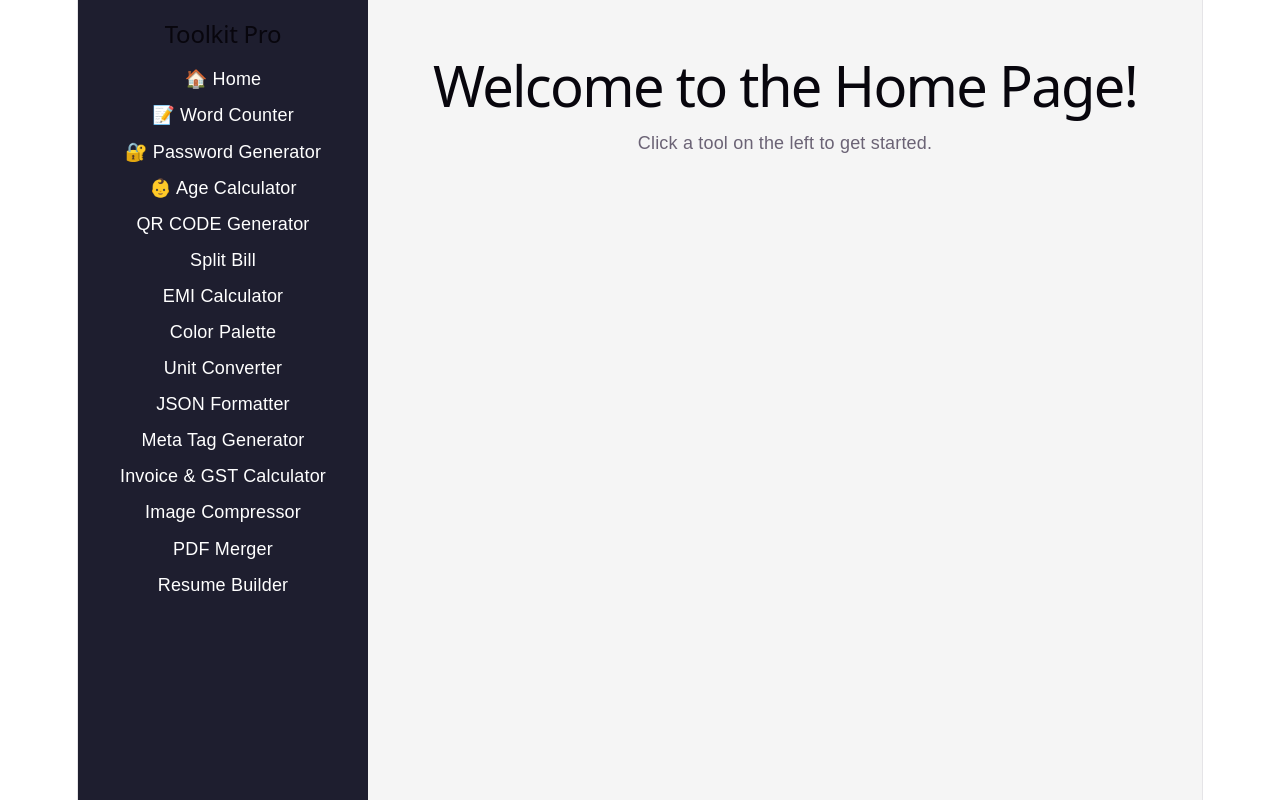
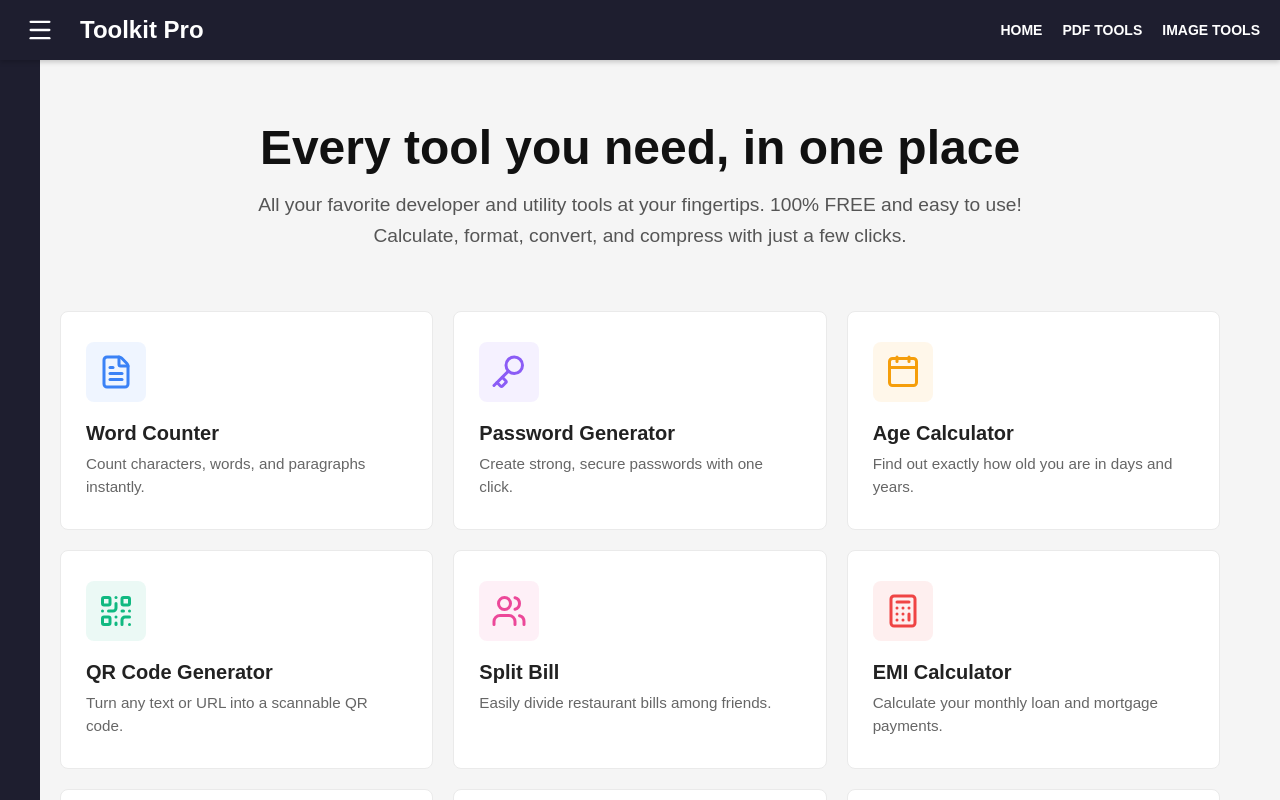
Before and after one commit to AjimTamboli-Web/all-in-one-toolkit, a React (Vite) app: page / in a window 1280 px wide. Shown: the top 800 px of the page. Built offline with nearby package versions, Linux system fonts and the light colour scheme.

Commit message:
Home page implemented

```diff
--- a/src/App.jsx
+++ b/src/App.jsx
@@ -1,9 +1,11 @@
-// 1. Import Routes and Route from the router library
-// 20. Notice we added 'Link' to our import here!
+import { useState } from 'react'
 import { Routes, Route, Link } from 'react-router-dom'
 
-// 11. IMPORT YOUR NEW COMPONENT
-// The './' means "look in the current folder, then go to components folder"
+// Import icons for our Menu Bar
+import { Menu, X } from 'lucide-react'
+
+// Import all our tools
+import Home from './components/Home'
 import WordCounter from './components/WordCounter'
 import PasswordGenerator from './components/PasswordGenerator'
 import AgeCalculator from './components/AgeCalculator'
@@ -19,122 +21,117 @@ import ImageCompressor from './components/ImageCompressor'
 import PDFMerger from './components/PDFMerger'
 import ResumeBuilder from './components/ResumeBuilder'
 
-// 2. Export our App function as the default export so main.jsx can use it
 export default function App() {
+  // STATE: Is the sidebar open or closed? (Starts closed)
+  const [isSidebarOpen, setIsSidebarOpen] = useState(false)
+
+  // A helper function to close the sidebar whenever a link is clicked
+  const closeSidebar = () => setIsSidebarOpen(false)
+
   return (
-    <div style={{
-      display: 'flex', minHeight: '100vh',
-      fontFamily: 'sans-serif'
+    // We changed this to flexDirection: 'column' so the header stays on top
+    <div style={{ display: 'flex', flexDirection: 'column', minHeight: '100vh', fontFamily: 'sans-serif' }}>
+
+      {/* --- TOP MENU BAR --- */}
+      <header style={{
+        background: '#1e1e2f',
+        color: 'white',
+        padding: '15px 20px',
+        display: 'flex',
+        alignItems: 'center',
+        justifyContent: 'space-between', // Pushes the logo left, and our new link right
+        boxShadow: '0 2px 5px rgba(0,0,0,0.2)',
+        position: 'sticky',
+        top: 0,
+        zIndex: 100
       }}>
 
+        {/* Left Side: Hamburger Menu & Logo */}
+        <div style={{ display: 'flex', alignItems: 'center', gap: '20px' }}>
+          <button
+            onClick={() => setIsSidebarOpen(!isSidebarOpen)}
+            style={{ background: 'transparent', border: 'none', color: 'white', cursor: 'pointer', display: 'flex', alignItems: 'center' }}
+          >
+            {isSidebarOpen ? <X size={28} /> : <Menu size={28} />}
+          </button>
 
-      {/* 21. --- THIS IS OUR SIDEBAR NAVIGATION --- */}
-      <nav style={{ width: '250px', background: '#1e1e2f', color: 'white', padding: '20px' }}>
-        <h2>Toolkit Pro</h2>
+          {/* We wrapped the Logo in a <Link> so clicking it goes Home! */}
+          <Link to="/" style={{ textDecoration: 'none', color: 'white' }}>
+            <h2 style={{ margin: 0, cursor: 'pointer' }}>Toolkit Pro</h2>
+          </Link>
+        </div>
 
-        <ul style={{ listStyle: 'none', padding: 0, display: 'flex', flexDirection: 'column', gap: '10px' }}>
-          <li>
-            {/* Link replaces the standard HTML <a> tag */}
-            <Link to="/" style={{ color: 'white', textDecoration: 'none' }}>🏠 Home</Link>
-          </li>
-          <li>
-            <Link to="/word-counter" style={{ color: 'white', textDecoration: 'none' }}>📝 Word Counter</Link>
-          </li>
-          <li>
-            <Link to="/password-generator" style={{ color: 'white', textDecoration: 'none' }}> 🔐 Password Generator </Link>
-          </li>
-          <li>
-            <Link to="/age-calculator" style={{ color: 'white', textDecoration: 'none' }}> 👶 Age Calculator </Link>
-          </li>
-          <li>
-            <Link to="/qr-code" style={{ color: 'white', textDecoration: 'none' }}> QR CODE Generator</Link>
-          </li>
-          <li>
-            <Link to="/split-bill" style={{ color: 'white', textDecoration: 'none' }}> Split Bill</Link>
-          </li>
-          <li>
-            <Link to="/emi-calculator" style={{ color: 'white', textDecoration: 'none' }}> EMI Calculator </Link>
-          </li>
-          <li>
-            <Link to="/color-palette" style={{ color: 'white', textDecoration: 'none' }}> Color Palette</Link>
-          </li>
-          <li>
-            <Link to="/unit-converter" style={{ color: 'white', textDecoration: 'none' }}> Unit Converter</Link>
-          </li>
-          <li>
-            <Link to="/json-formatter" style={{ color: 'white', textDecoration: 'none' }}> JSON Formatter</Link>
-          </li>
-          <li>
-            <Link to="/meta-tag-generator" style={{ color: 'white', textDecoration: 'none' }}> Meta Tag Generator</Link>
-          </li>
-          <li>
-            <Link to="/invoice-gst" style={{ color: 'white', textDecoration: 'none' }}> Invoice & GST Calculator</Link>
-          </li>
-          <li>
-            <Link to="/image-compressor" style={{ color: 'white', textDecoration: 'none' }}>Image Compressor</Link>
-          </li>
-          <li>
-            <Link to="/pdf-merger" style={{ color: 'white', textDecoration: 'none' }}>PDF Merger</Link>
-          </li>
-          <li>
-            <Link to="/resume-builder" style={{ color: 'white', textDecoration: 'none' }}>Resume Builder</Link>
-          </li>
+        {/* Right Side: Quick Links (Like iLovePDF!) */}
+        <div style={{ display: 'flex', gap: '20px', fontSize: '14px', fontWeight: 'bold' }}>
+          <Link to="/" style={{ textDecoration: 'none', color: 'white' }}>HOME</Link>
+          <Link to="/pdf-merger" style={{ textDecoration: 'none', color: 'white' }}>PDF TOOLS</Link>
+          <Link to="/image-compressor" style={{ textDecoration: 'none', color: 'white' }}>IMAGE TOOLS</Link>
+        </div>
+
+      </header>
+
+
+      {/* --- MAIN LAYOUT WRAPPER --- */}
+      <div style={{ display: 'flex', flex: 1, position: 'relative' }}>
+
+        {/* --- SIDEBAR NAVIGATION --- */}
+        <nav style={{
+          width: '250px',
+          background: '#1e1e2f',
+          color: 'white',
+          padding: '20px',
+          position: 'absolute', // Makes it float over the content instead of pushing it
+          top: 0,
+          bottom: 0,
+          left: isSidebarOpen ? '0' : '-250px', // The CSS magic that slides it in and out!
+          transition: 'left 0.3s ease', // Smooth sliding animation
+          zIndex: 90,
+          boxShadow: isSidebarOpen ? '4px 0 10px rgba(0,0,0,0.2)' : 'none',
+          overflowY: 'auto' // Lets you scroll if the list gets too long
+        }}>
+
+          <ul style={{ listStyle: 'none', padding: 0, display: 'flex', flexDirection: 'column', gap: '15px' }}>
+            <li><Link to="/" onClick={closeSidebar} style={{ color: 'white', textDecoration: 'none' }}>🏠 Home Dashboard</Link></li>
+            <li><Link to="/word-counter" onClick={closeSidebar} style={{ color: 'white', textDecoration: 'none' }}>📝 Word Counter</Link></li>
+            <li><Link to="/password-generator" onClick={closeSidebar} style={{ color: 'white', textDecoration: 'none' }}>🔐 Password Generator</Link></li>
+            <li><Link to="/age-calculator" onClick={closeSidebar} style={{ color: 'white', textDecoration: 'none' }}>👶 Age Calculator</Link></li>
+            <li><Link to="/qr-code" onClick={closeSidebar} style={{ color: 'white', textDecoration: 'none' }}>📲 QR Generator</Link></li>
+            <li><Link to="/split-bill" onClick={closeSidebar} style={{ color: 'white', textDecoration: 'none' }}>🍕 Split Bill</Link></li>
+            <li><Link to="/emi-calculator" onClick={closeSidebar} style={{ color: 'white', textDecoration: 'none' }}>🏦 EMI Calculator</Link></li>
+            <li><Link to="/color-palette" onClick={closeSidebar} style={{ color: 'white', textDecoration: 'none' }}>🎨 Color Palette</Link></li>
+            <li><Link to="/unit-converter" onClick={closeSidebar} style={{ color: 'white', textDecoration: 'none' }}>⚖️ Unit Converter</Link></li>
+            <li><Link to="/json-formatter" onClick={closeSidebar} style={{ color: 'white', textDecoration: 'none' }}>{ } JSON Formatter</Link></li>
+            <li><Link to="/meta-tag-generator" onClick={closeSidebar} style={{ color: 'white', textDecoration: 'none' }}>🏷️ Meta Tags</Link></li>
+            <li><Link to="/invoice-gst" onClick={closeSidebar} style={{ color: 'white', textDecoration: 'none' }}>🧾 Invoice / GST</Link></li>
+            <li><Link to="/image-compressor" onClick={closeSidebar} style={{ color: 'white', textDecoration: 'none' }}>🖼️ Image Compressor</Link></li>
+            <li><Link to="/pdf-merger" onClick={closeSidebar} style={{ color: 'white', textDecoration: 'none' }}>📄 PDF Merger</Link></li>
+            <li><Link to="/resume-builder" onClick={closeSidebar} style={{ color: 'white', textDecoration: 'none' }}>💼 Resume Builder</Link></li>
           </ul>
         </nav>
 
-      {/* 22--- THIS IS OUR MAIN CONTENT AREA --- */}
-      <main style={{ flex: 1, padding: '40px', background: '#f5f5f5' }}>
-
-        {/*
-        Routes acts like a switch statement.
-        It looks at the URL in the browser and decides what to show.
-      */}
+        {/* --- MAIN CONTENT AREA --- */}
+        {/* By adding width: '100%', it takes up the full screen now! */}
+        <main style={{ flex: 1, padding: '40px', background: '#f5f5f5', width: '100%', overflowX: 'hidden' }}>
           <Routes>
-          {/* When the URL is exacty "/" (the home page), show this text */}
-
-          <Route path="/" element={
-            <div>
-              <h1> Welcome to the Home Page!</h1>
-              <p> Click a tool on the left to get started.</p>
-            </div>
-          } />
-
-          {/* We will add more routes here later, like: */}
-          {/* <Route path="/qr-code" element={<QRCodeGenerator />} /> */}
-
-
-          {/* 12. ADD THE ROUTE */}
-          {/* When the user goes to /word-counter in their browser, React will show the WordCounter component! */}
+            <Route path="/" element={<Home />} />
             <Route path="/word-counter" element={<WordCounter />} />
-
             <Route path="/password-generator" element={<PasswordGenerator />} />
-
             <Route path="/age-calculator" element={<AgeCalculator />} />
-
             <Route path="/qr-code" element={<QRCodeGenerator />} />
-
             <Route path="/split-bill" element={<SplitBill />} />
-
             <Route path="/emi-calculator" element={<EMICalculator />} />
-
             <Route path="/color-palette" element={<ColorPalette />} />
-
             <Route path="/unit-converter" element={<UnitConverter />} />
-
             <Route path="/json-formatter" element={<JSONFormatter />} />
-
             <Route path="/meta-tag-generator" element={<MetaTagGenerator />} />
-
             <Route path="/invoice-gst" element={<InvoiceGST />} />
-
             <Route path="/image-compressor" element={<ImageCompressor />} />
-
             <Route path="/pdf-merger" element={<PDFMerger />} />
-
             <Route path="/resume-builder" element={<ResumeBuilder />} />
           </Routes>
         </main>
 
       </div>
+    </div>
   )
 }
--- /dev/null
+++ b/src/components/Home.jsx
@@ -0,0 +1,109 @@
+import { Link } from 'react-router-dom'
+import {
+    FileText, Key, Calendar, QrCode, Users, Calculator,
+    Palette, Scale, Braces, Tags, Receipt, Image, FilePlus, Briefcase
+} from 'lucide-react'
+
+export default function Home() {
+    // 1. ADDED DESCRIPTIONS TO EVERY TOOL!
+    const tools = [
+        { name: 'Word Counter', path: '/word-counter', icon: <FileText size={36} />, color: '#3b82f6', desc: 'Count characters, words, and paragraphs instantly.' },
+        { name: 'Password Generator', path: '/password-generator', icon: <Key size={36} />, color: '#8b5cf6', desc: 'Create strong, secure passwords with one click.' },
+        { name: 'Age Calculator', path: '/age-calculator', icon: <Calendar size={36} />, color: '#f59e0b', desc: 'Find out exactly how old you are in days and years.' },
+        { name: 'QR Code Generator', path: '/qr-code', icon: <QrCode size={36} />, color: '#10b981', desc: 'Turn any text or URL into a scannable QR code.' },
+        { name: 'Split Bill', path: '/split-bill', icon: <Users size={36} />, color: '#ec4899', desc: 'Easily divide restaurant bills among friends.' },
+        { name: 'EMI Calculator', path: '/emi-calculator', icon: <Calculator size={36} />, color: '#ef4444', desc: 'Calculate your monthly loan and mortgage payments.' },
+        { name: 'Color Palette', path: '/color-palette', icon: <Palette size={36} />, color: '#14b8a6', desc: 'Generate random HEX colors for your design projects.' },
+        { name: 'Unit Converter', path: '/unit-converter', icon: <Scale size={36} />, color: '#6366f1', desc: 'Quickly convert between different measurements.' },
+        { name: 'JSON Formatter', path: '/json-formatter', icon: <Braces size={36} />, color: '#84cc16', desc: 'Beautify and minify your JSON data easily.' },
+        { name: 'Meta Tags', path: '/meta-tag-generator', icon: <Tags size={36} />, color: '#f43f5e', desc: 'Generate perfect SEO meta tags for your website.' },
+        { name: 'Invoice / GST', path: '/invoice-gst', icon: <Receipt size={36} />, color: '#eab308', desc: 'Add or remove GST from prices instantly.' },
+        { name: 'Image Compressor', path: '/image-compressor', icon: <Image size={36} />, color: '#06b6d4', desc: 'Reduce image file size without losing quality.' },
+        { name: 'PDF Merger', path: '/pdf-merger', icon: <FilePlus size={36} />, color: '#a855f7', desc: 'Combine multiple PDF documents into a single file.' },
+        { name: 'Resume Builder', path: '/resume-builder', icon: <Briefcase size={36} />, color: '#3b82f6', desc: 'Create a beautiful professional resume in minutes.' },
+    ]
+
+    return (
+        <div style={{ padding: '0 20px', maxWidth: '1400px', margin: '0 auto' }}>
+
+            {/* iLovePDF Style Header Section */}
+            <div style={{ textAlign: 'center', marginBottom: '60px', marginTop: '20px' }}>
+                <h1 style={{ fontSize: '3rem', color: '#111', margin: '0 0 15px 0', fontWeight: 'bold' }}>
+                    Every tool you need, in one place
+                </h1>
+                <p style={{ color: '#555', fontSize: '1.2rem', margin: 0, maxWidth: '800px', marginLeft: 'auto', marginRight: 'auto', lineHeight: '1.6' }}>
+                    All your favorite developer and utility tools at your fingertips. 100% FREE and easy to use!
+                    Calculate, format, convert, and compress with just a few clicks.
+                </p>
+            </div>
+
+            {/* Grid Layout upgraded to use wider cards (minmax 280px) */}
+            <div style={{
+                display: 'grid',
+                gridTemplateColumns: 'repeat(auto-fill, minmax(280px, 1fr))',
+                gap: '20px'
+            }}>
+
+                {tools.map((tool, index) => (
+                    <Link
+                        key={index}
+                        to={tool.path}
+                        style={{ textDecoration: 'none' }}
+                    >
+                        <div
+                            style={{
+                                background: 'white',
+                                border: '1px solid #eaeaea',
+                                borderRadius: '8px',
+                                padding: '30px 25px', // More padding
+                                display: 'flex',
+                                flexDirection: 'column',
+                                alignItems: 'flex-start', // Aligns everything to the left side!
+                                gap: '20px',
+                                cursor: 'pointer',
+                                transition: 'all 0.2s',
+                                height: '100%',
+                                boxSizing: 'border-box'
+                            }}
+                            // Hover effect: Adds a shadow and changes the border to match the icon color
+                            onMouseOver={(e) => {
+                                e.currentTarget.style.boxShadow = '0 10px 20px rgba(0,0,0,0.08)'
+                                e.currentTarget.style.borderColor = tool.color
+                            }}
+                            onMouseOut={(e) => {
+                                e.currentTarget.style.boxShadow = 'none'
+                                e.currentTarget.style.borderColor = '#eaeaea'
+                            }}
+                        >
+
+                            {/* Icon Container - Uses a neat trick to make the background a faded version of the icon color */}
+                            <div style={{
+                                color: tool.color,
+                                background: `${tool.color}15`, // The "15" at the end adds 15% transparency to the hex code!
+                                padding: '12px',
+                                borderRadius: '8px',
+                                display: 'flex',
+                                alignItems: 'center',
+                                justifyContent: 'center'
+                            }}>
+                                {tool.icon}
+                            </div>
+
+                            {/* Text Container */}
+                            <div>
+                                <h3 style={{ margin: '0 0 8px 0', color: '#222', fontSize: '1.25rem', fontWeight: 'bold' }}>
+                                    {tool.name}
+                                </h3>
+                                <p style={{ margin: 0, color: '#666', fontSize: '0.95rem', lineHeight: '1.5' }}>
+                                    {tool.desc}
+                                </p>
+                            </div>
+
+                        </div>
+                    </Link>
+                ))}
+
+            </div>
+        </div>
+    )
+}
--- a/src/index.css
+++ b/src/index.css
@@ -1,111 +1,39 @@
-:root {
-  --text: #6b6375;
-  --text-h: #08060d;
-  --bg: #fff;
-  --border: #e5e4e7;
-  --code-bg: #f4f3ec;
-  --accent: #aa3bff;
-  --accent-bg: rgba(170, 59, 255, 0.1);
-  --accent-border: rgba(170, 59, 255, 0.5);
-  --social-bg: rgba(244, 243, 236, 0.5);
-  --shadow:
-    rgba(0, 0, 0, 0.1) 0 10px 15px -3px, rgba(0, 0, 0, 0.05) 0 4px 6px -2px;
+/* src/index.css */
 
-  --sans: system-ui, 'Segoe UI', Roboto, sans-serif;
-  --heading: system-ui, 'Segoe UI', Roboto, sans-serif;
-  --mono: ui-monospace, Consolas, monospace;
-
-  font: 18px/145% var(--sans);
-  letter-spacing: 0.18px;
-  color-scheme: light dark;
-  color: var(--text);
-  background: var(--bg);
-  font-synthesis: none;
-  text-rendering: optimizeLegibility;
-  -webkit-font-smoothing: antialiased;
-  -moz-osx-font-smoothing: grayscale;
-
-  @media (max-width: 1024px) {
-    font-size: 16px;
-  }
+/* Reset default browser margins */
+html,
+body {
+  margin: 0;
+  padding: 0;
+  width: 100%;
+  height: 100%;
+  font-family: system-ui, -apple-system, BlinkMacSystemFont, 'Segoe UI', Roboto, sans-serif;
+  background-color: #f5f5f5;
+  /* Light grey background for the whole site */
 }
 
-@media (prefers-color-scheme: dark) {
-  :root {
-    --text: #9ca3af;
-    --text-h: #f3f4f6;
-    --bg: #16171d;
-    --border: #2e303a;
-    --code-bg: #1f2028;
-    --accent: #c084fc;
-    --accent-bg: rgba(192, 132, 252, 0.15);
-    --accent-border: rgba(192, 132, 252, 0.5);
-    --social-bg: rgba(47, 48, 58, 0.5);
-    --shadow:
-      rgba(0, 0, 0, 0.4) 0 10px 15px -3px, rgba(0, 0, 0, 0.25) 0 4px 6px -2px;
-  }
-
-  #social .button-icon {
-    filter: invert(1) brightness(2);
-  }
+/* Make sure our root element stretches the whole screen */
+#root {
+  width: 100%;
+  min-height: 100vh;
+  display: flex;
+  flex-direction: column;
 }
 
-body {
-  margin: 0;
+/* A clean CSS trick to make scrollbars look nice */
+::-webkit-scrollbar {
+  width: 8px;
 }
 
-#root {
-  width: 1126px;
-  max-width: 100%;
-  margin: 0 auto;
-  text-align: center;
-  border-inline: 1px solid var(--border);
-  min-height: 100svh;
-  display: flex;
-  flex-direction: column;
-  box-sizing: border-box;
+::-webkit-scrollbar-track {
+  background: #f1f1f1;
 }
 
-h1,
-h2 {
-  font-family: var(--heading);
-  font-weight: 500;
-  color: var(--text-h);
+::-webkit-scrollbar-thumb {
+  background: #ccc;
+  border-radius: 4px;
 }
 
-h1 {
-  font-size: 56px;
-  letter-spacing: -1.68px;
-  margin: 32px 0;
-  @media (max-width: 1024px) {
-    font-size: 36px;
-    margin: 20px 0;
-  }
+::-webkit-scrollbar-thumb:hover {
+  background: #888;
 }
-h2 {
-  font-size: 24px;
-  line-height: 118%;
-  letter-spacing: -0.24px;
-  margin: 0 0 8px;
-  @media (max-width: 1024px) {
-    font-size: 20px;
-  }
-}
-p {
-  margin: 0;
-}
-
-code,
-.counter {
-  font-family: var(--mono);
-  display: inline-flex;
-  border-radius: 4px;
-  color: var(--text-h);
-}
-
-code {
-  font-size: 15px;
-  line-height: 135%;
-  padding: 4px 8px;
-  background: var(--code-bg);
-}
```
Lines whose indentation alone changed are shown as unchanged.
